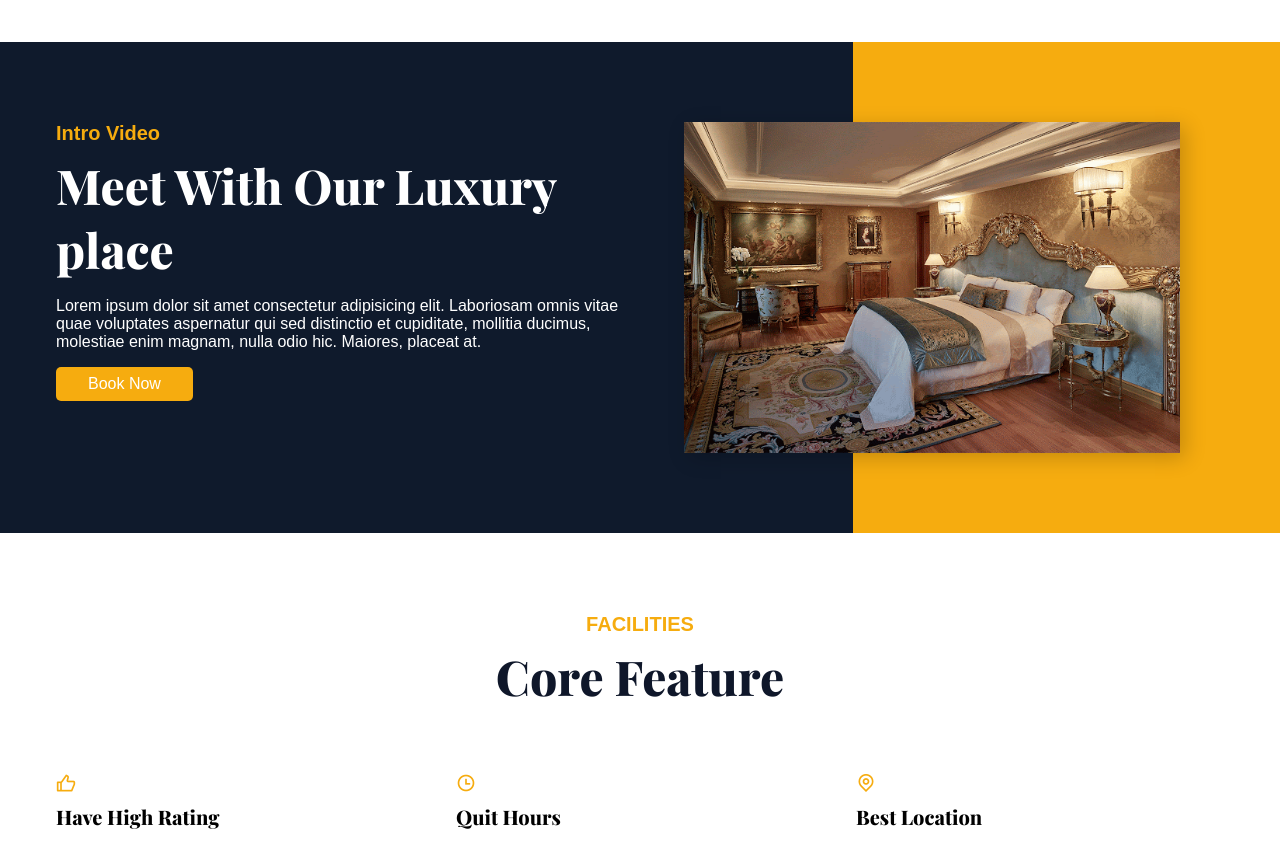
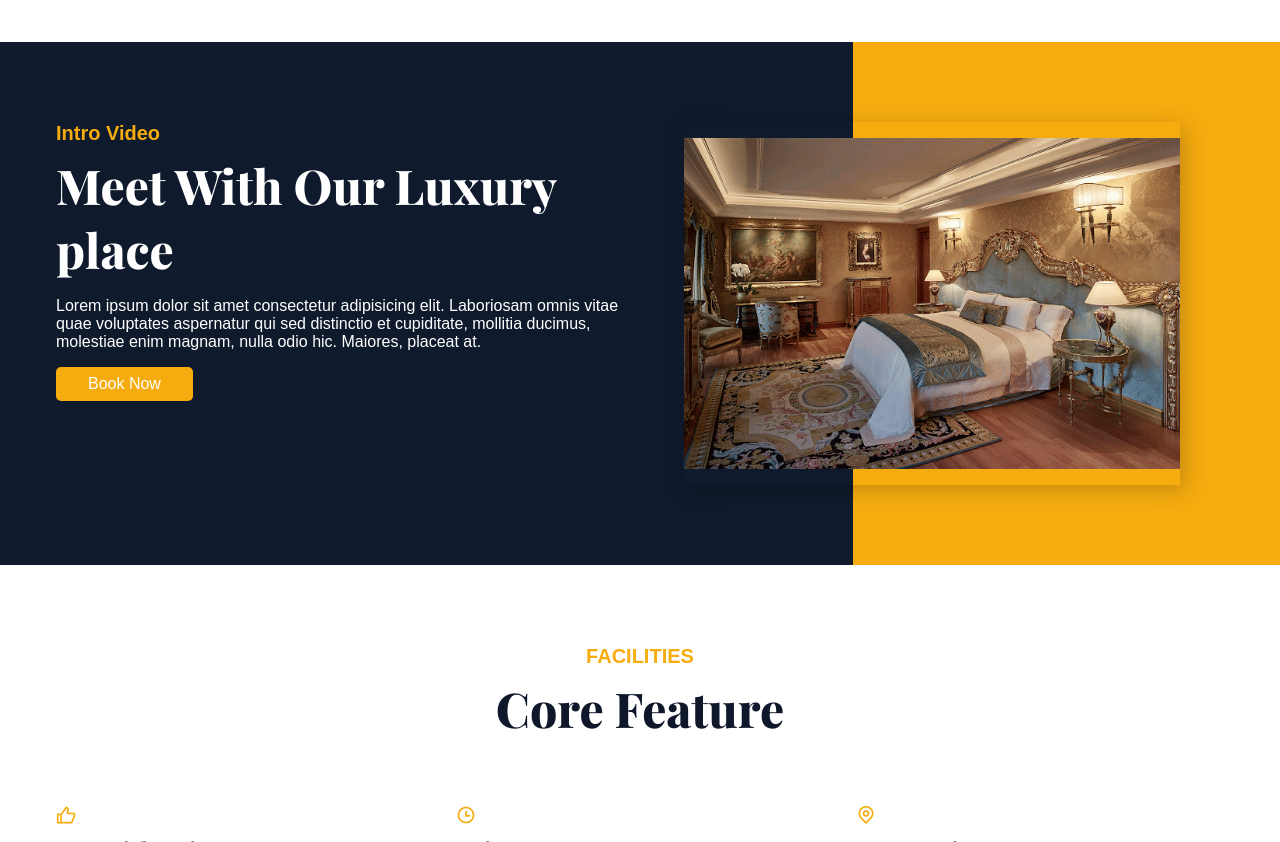
Before and after one commit to dilfaiz/PamHotel, a plain HTML site: page index.html in a window 1280 px wide. Shown: the part 2980-3822 px from the top of the page. Drawn offline with nearby package versions, Linux system fonts and the light colour scheme; a web font is replaced by a local one.

Commit message:
Update style.css

```diff
--- a/style.css
+++ b/style.css
@@ -351,6 +351,7 @@ gap: 2rem;
 .intro_video{
 
     max-width: 85%;
+   padding-block: 1rem;
     margin: auto;
     box-shadow: 5px 5px 20px rgba(0, 0, 0, 0.2);
 
```
